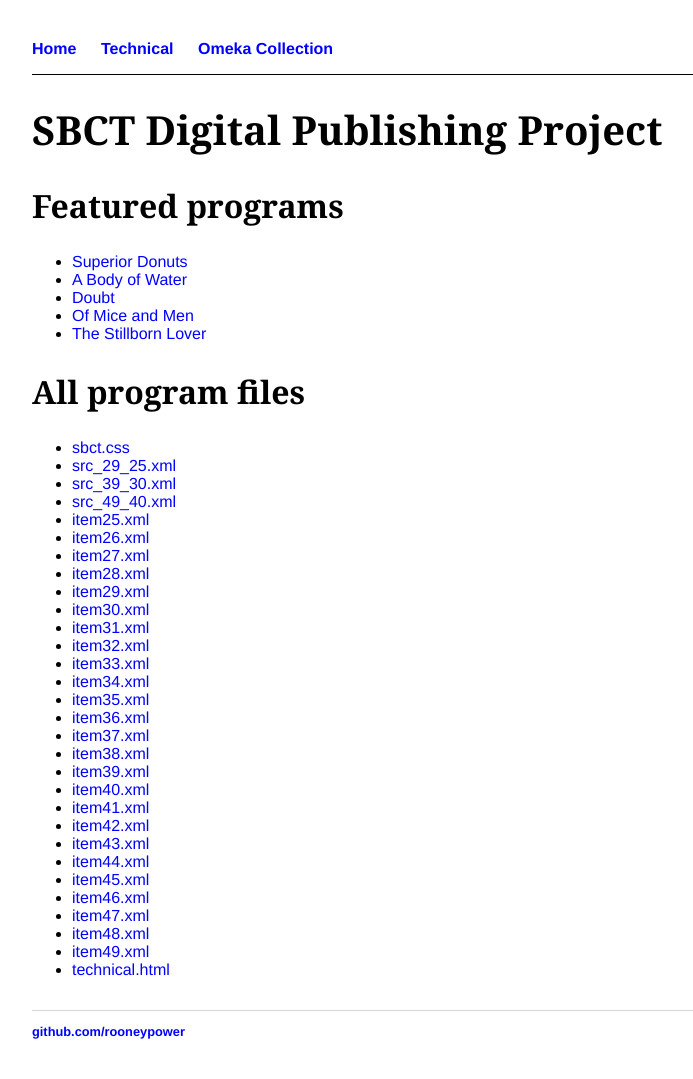
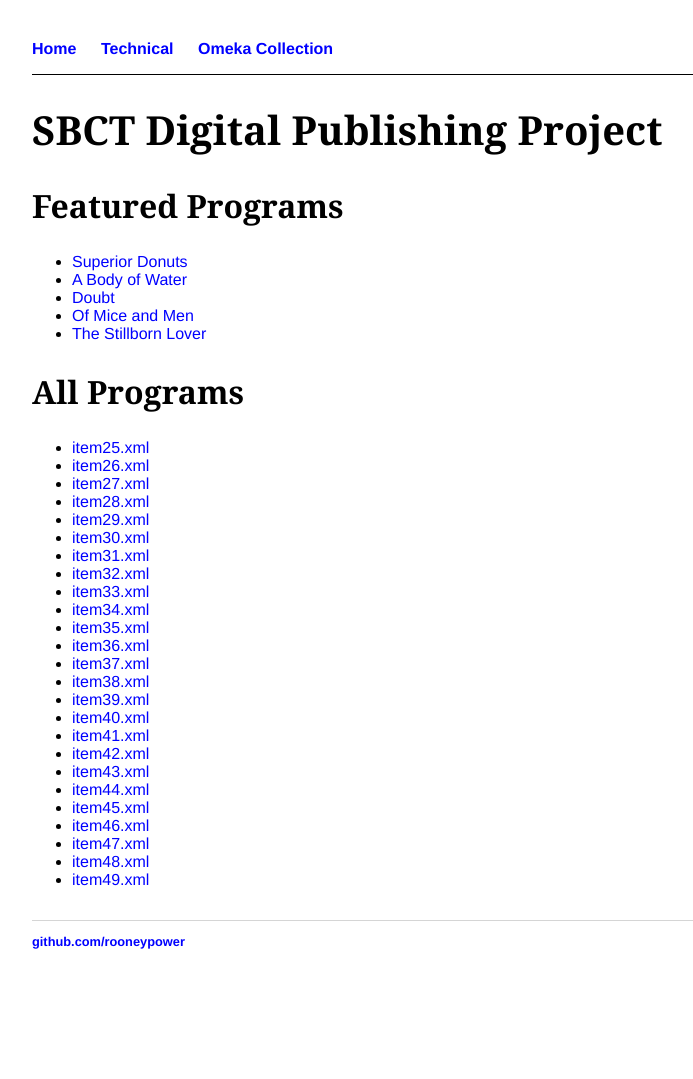
Before and after one commit to rooneypower/rooneypower.github.io, a Jekyll site: the page built from sbct/index.html, in a window 1280 px wide. Shown: the whole page, without its empty margins (160-853 px from the left). Built offline with Jekyll 4.4.1, drawn with Linux system fonts in a browser that asks for light colours; after the commit the page ends 989 px from its top, so only the background shows below that.

Commit message:
Update index.html

```diff
--- a/sbct/index.html
+++ b/sbct/index.html
@@ -3,20 +3,22 @@ layout: sbct
 title: "SBCT Digital Publishing Project"
 ---
 <h1>{{ page.title }}</h1>
-<h2>Featured programs</h2>
-<ul class="posts">
+<h2>Featured Programs</h2>
+<ul>
 	<li><a href="output/item44.xml">Superior Donuts</a></li>
 	<li><a href="output/item36.xml">A Body of Water</a></li>
     	<li><a href="output/item38.xml">Doubt</a></li>
 	<li><a href="output/item26.xml">Of Mice and Men</a></li>
 	<li><a href="output/item28.xml">The Stillborn Lover</a></li>
 </ul>
-<h2>All program files</h2>
+<h2>All Programs</h2>
 <ul>
 	{% for file in site.static_files %}
 		{% assign dirs = file.path | split: '/' %}
-		{% if dirs[1] == 'sbct' %}
-	    	<li><a href="{{ site.url }}{{ file.path }}">{{ file.name }}</a></li>
+		{% if dirs.size > 2 %}
+			{% if dirs[1] == 'sbct' and dirs[2] == 'output' %}
+	    			<li><a href="{{ site.url }}{{ file.path }}">{{ file.name }}</a></li>
+			{% endif %}
 		{% endif %}
 	{% endfor %}
 </ul>
```
